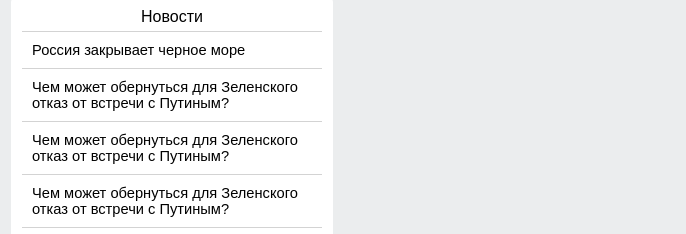
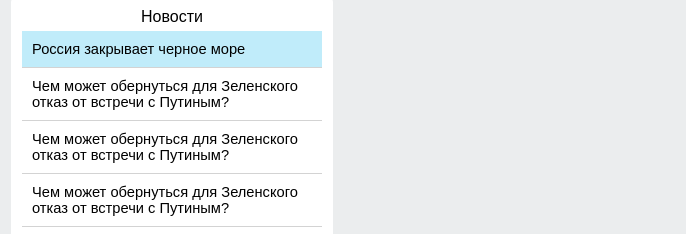
Before and after one commit to volodin-artem/gitmeteo-app, a plain HTML site: page index.html in a window 1280 px wide. In both pictures the pointer is over the item "Россия закрывает черное море". Shown: the part 1427-1661 px from the top of the page, 594-1280 px from the left. Drawn offline with Linux system fonts and the light colour scheme.

Commit message:
News block refactor

```diff
--- a/StyleSheet.css
+++ b/StyleSheet.css
@@ -141,12 +141,18 @@ div{
     max-width:300px;
 }
 
-.newsPanel ul:last-child {
-    border-bottom: 1px solid lightgray;
-}
-
 .newsList{
     list-style-type:none;
+}
+.newsList li:hover{
+    background-color: #C0ECFA;
+    border: none;
+}
+.newsLink{
+    color: black;
+}
+.newsLink:hover{
+    color: black;
 }
 
 .footer{
@@ -321,13 +327,6 @@ div{
 .dots{
     border-bottom: 1px dotted grey;
     height: 1em;
-}
-
-.newsLink{
-    color:black;
-}
-.newsLink:hover{
-    color:black;
 }
 .weatherWithTimeRight{
 
```
